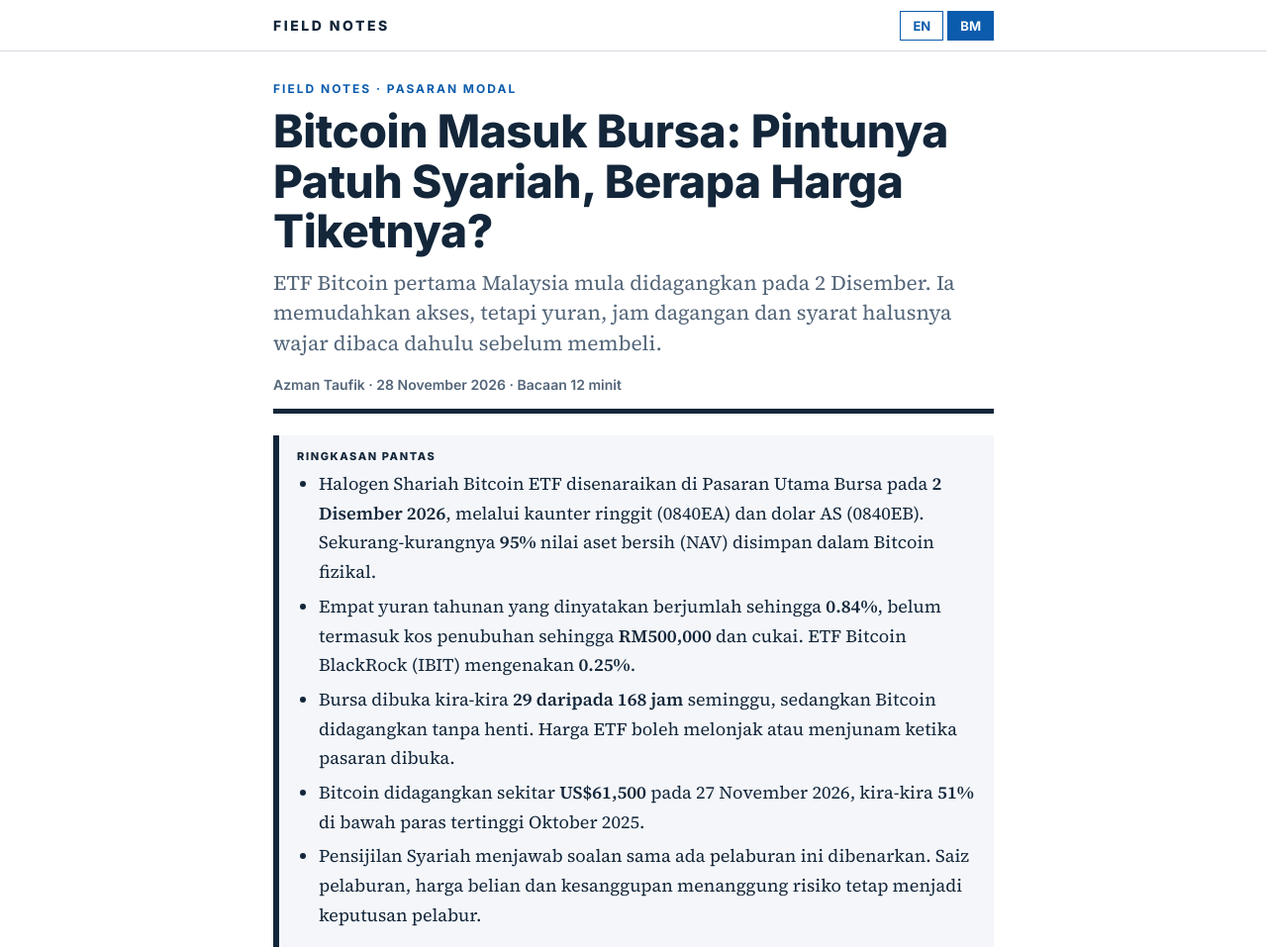
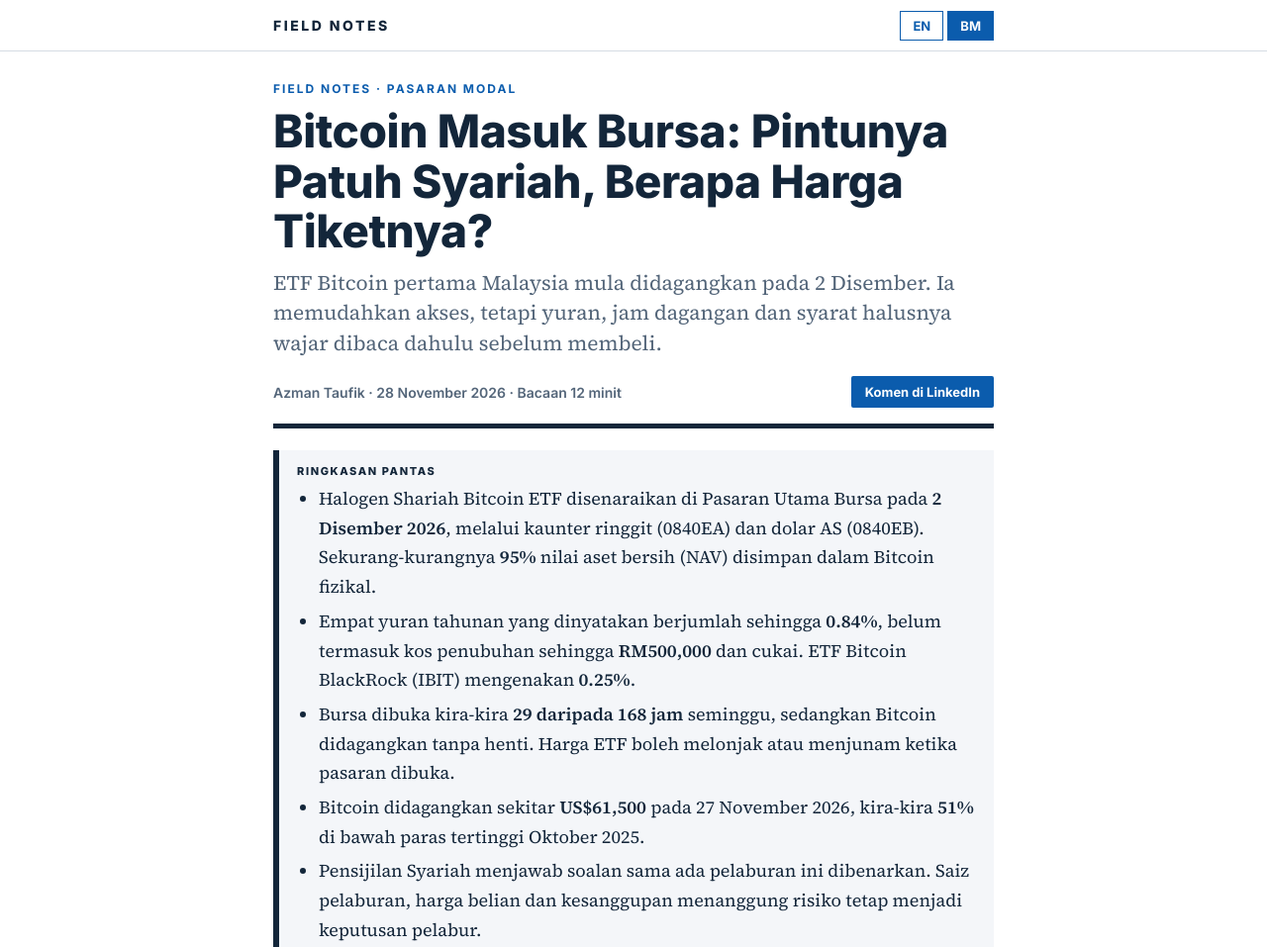
Before and after one commit to dewatagiri/field-notes, a plain HTML site: page bitcoin-di-bursa/index.html in a window 1280 px wide. Shown: the top 957 px of the page at 99% size. Drawn offline with Linux system fonts and the light colour scheme.

Commit message:
Add LinkedIn post link to Bitcoin di Bursa article

```diff
--- a/bitcoin-di-bursa/index.html
+++ b/bitcoin-di-bursa/index.html
@@ -666,7 +666,7 @@ footer{font:13px/1.6 Inter,Arial,sans-serif;color:var(--muted);margin-top:14px}
 </main>
 <script>
 /* Paste the LinkedIn post link between the quotes below. The "Comment on LinkedIn" buttons stay hidden until it is filled in. */
-var LINKEDIN_POST_URL = "";
+var LINKEDIN_POST_URL = "https://lnkd.in/p/gG_dBpbP";
 var TITLES = {bm:"Bitcoin Masuk Bursa: Pintunya Patuh Syariah, Berapa Harga Tiketnya? | Field Notes", en:"Bitcoin Comes to Bursa: A Shariah-Compliant Door, but What Does the Ticket Cost? | Field Notes"};
 function setLang(l){
   document.getElementById("bm").hidden = l !== "bm";
```
